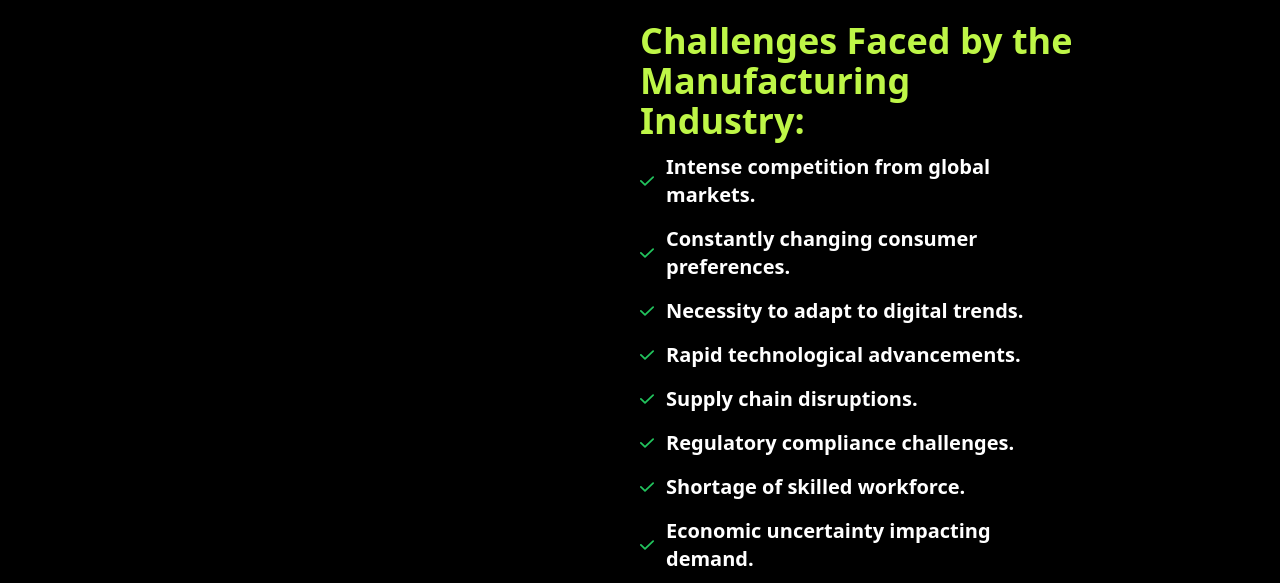
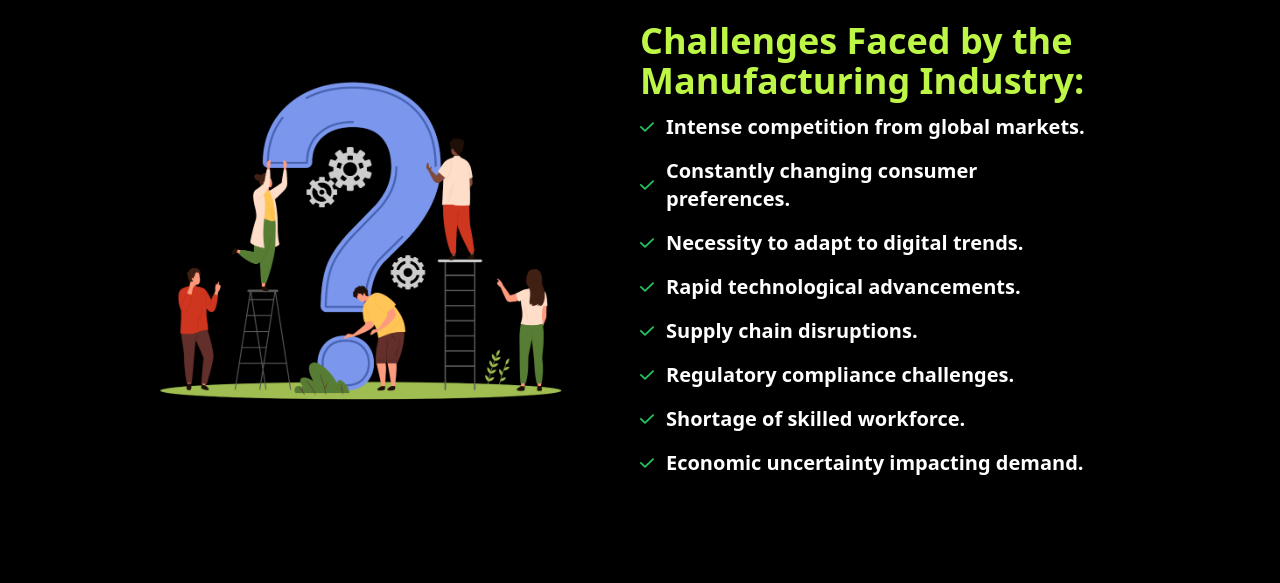
Before and after one commit to shree-brain/brainmine-Lading-Page, a plain HTML site: page index.html in a window 1280 px wide. Shown: the part 2805-3388 px from the top of the page. Drawn offline with nearby package versions, Linux system fonts and the light colour scheme; the site is published under a folder, as on GitHub Pages, so addresses that start at the root find nothing.

Commit message:
FIX: image not show

```diff
--- a/index.html
+++ b/index.html
@@ -234,7 +234,7 @@
       <!--// Add Row  -->
       <div class="flex flex-col items-center justify-between xl:flex-row">
         <div class="w-full mb-12 xl:mb-0 xl:pr-16 xl:w-7/12">
-          <img src="/img/img-1.png" alt="">
+          <img src="./img/img-1.png" alt="">
 
         </div>
         <div class="w-full mb-12 xl:mb-0 xl:pr-16 xl:w-7/12">
```
